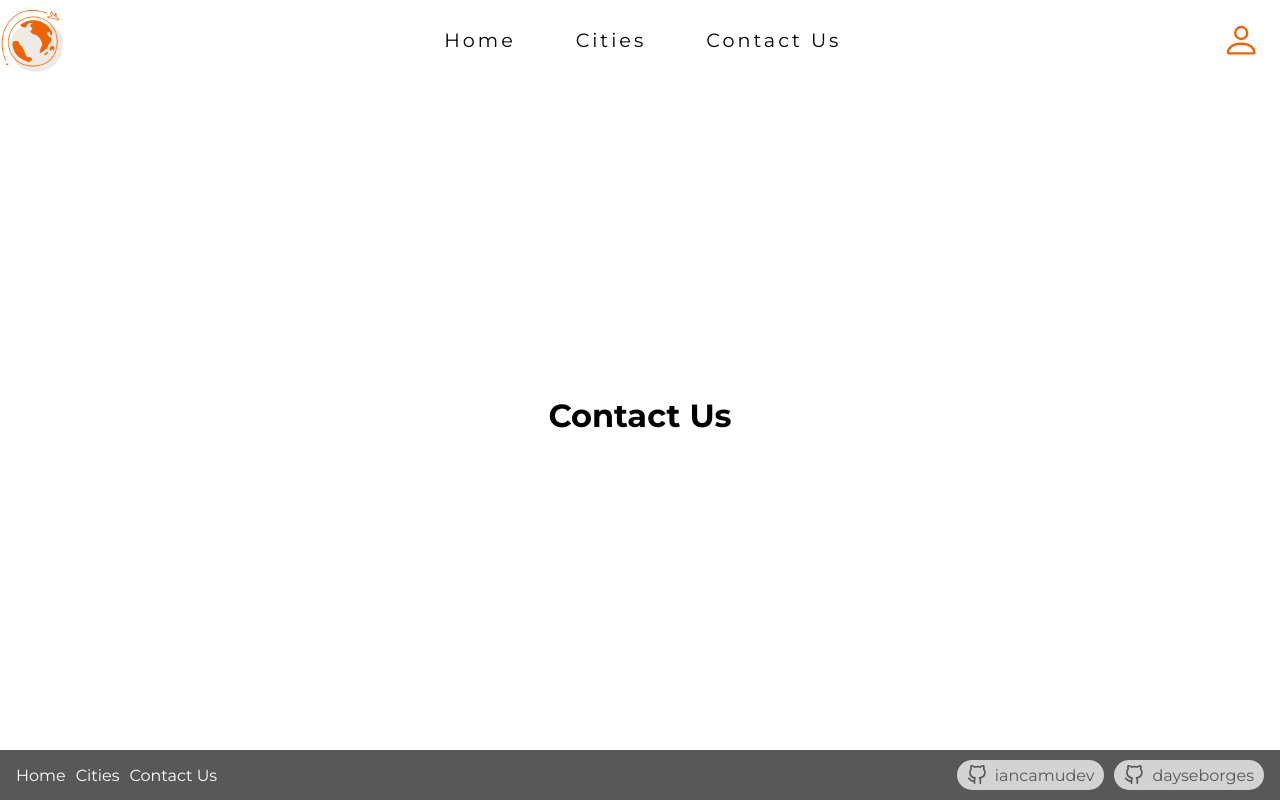
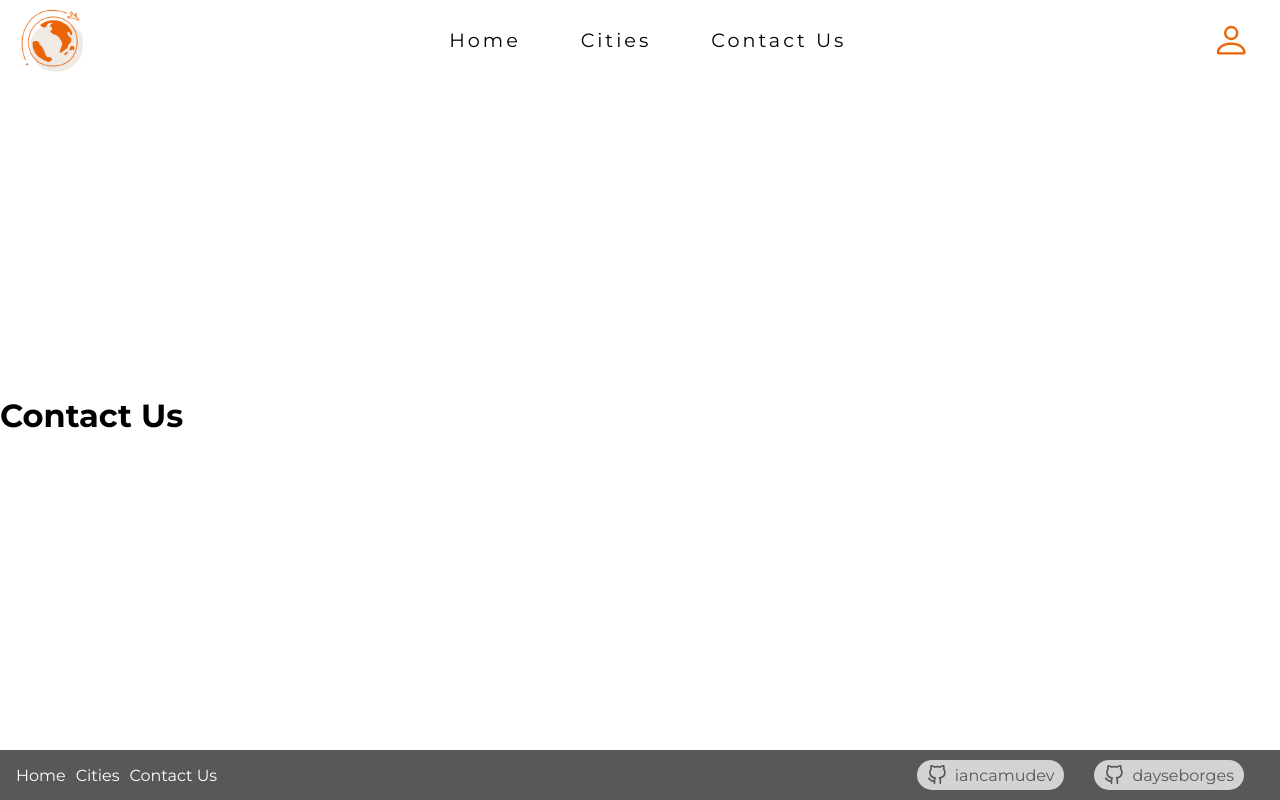
Before and after one commit to DayseBorges/MyTinerary, a React (Create React App) app: page /contact in a window 1280 px wide. Built offline with nearby package versions, Linux system fonts and the light colour scheme.

Commit message:
scroll para los costados eliminado

```diff
--- a/src/App.css
+++ b/src/App.css
@@ -1,9 +1,14 @@
+
 .App {
     width: 100vw;
     height: auto;
     display: flex;
     flex-direction: column;
-    align-items: center;
     min-height: 100vh;
     justify-content: space-between;
 }
+html,
+body {
+  max-width: 100%;
+  overflow-x: hidden ;
+}
--- a/src/Componentes/Carrousel/styles/Carrousel.module.css
+++ b/src/Componentes/Carrousel/styles/Carrousel.module.css
@@ -1,7 +1,7 @@
 .containerMain {
     display: flex;
     flex-direction: column;
-    width: 100vw;
+    width: 98vw;
     height: auto;
     align-items: center;
 }
@@ -38,7 +38,7 @@
 .arrowForward {
     position: absolute;
     right: 10px;
-    top: 225px;
+    top: 285px;
     height: 40px;
     width: 40px;
     color: white;
@@ -46,7 +46,7 @@
 .arrowBack {
     position: absolute;
     left: 10px;
-    top: 225px;
+    top: 285px;
     height: 40px;
     width: 40px;
     color: white;
--- a/src/Componentes/Footer/styles/Footer.module.css
+++ b/src/Componentes/Footer/styles/Footer.module.css
@@ -48,6 +48,7 @@
     transition-duration: 300ms;
     background-color: #d3d3d3;
     border-radius: 15px;
+    margin-right: 20px;
 }
 .buttonGitHub:hover {
     transition-duration: 300ms;
--- a/src/Componentes/Header/styles/Header.module.css
+++ b/src/Componentes/Header/styles/Header.module.css
@@ -2,13 +2,14 @@
     display: flex;
     justify-content: space-between;
     align-items: center;
-    width: 100vw;
+    width: 100%;
 }
 
 .logo {
     padding: 8px 0;
     width: 5vw;
     cursor: pointer;
+    margin-left: 20px;
 }
 
 .navLinks {
@@ -27,7 +28,7 @@
 }
 
 .profile {
-    margin-right: 20px;
+    margin-right: 30px;
     font-size: 3vw;
     color: #EC6408;
     transition: 0.3s;
@@ -70,7 +71,7 @@
     justify-content: center;
     right: 0;
     top: 87px;
-    width: 100%;
+    width: 100vw;
     background-color: #e8f1f3ca;
     border-top: 2px solid #EC6408;
     font-size: 10vw;
```
